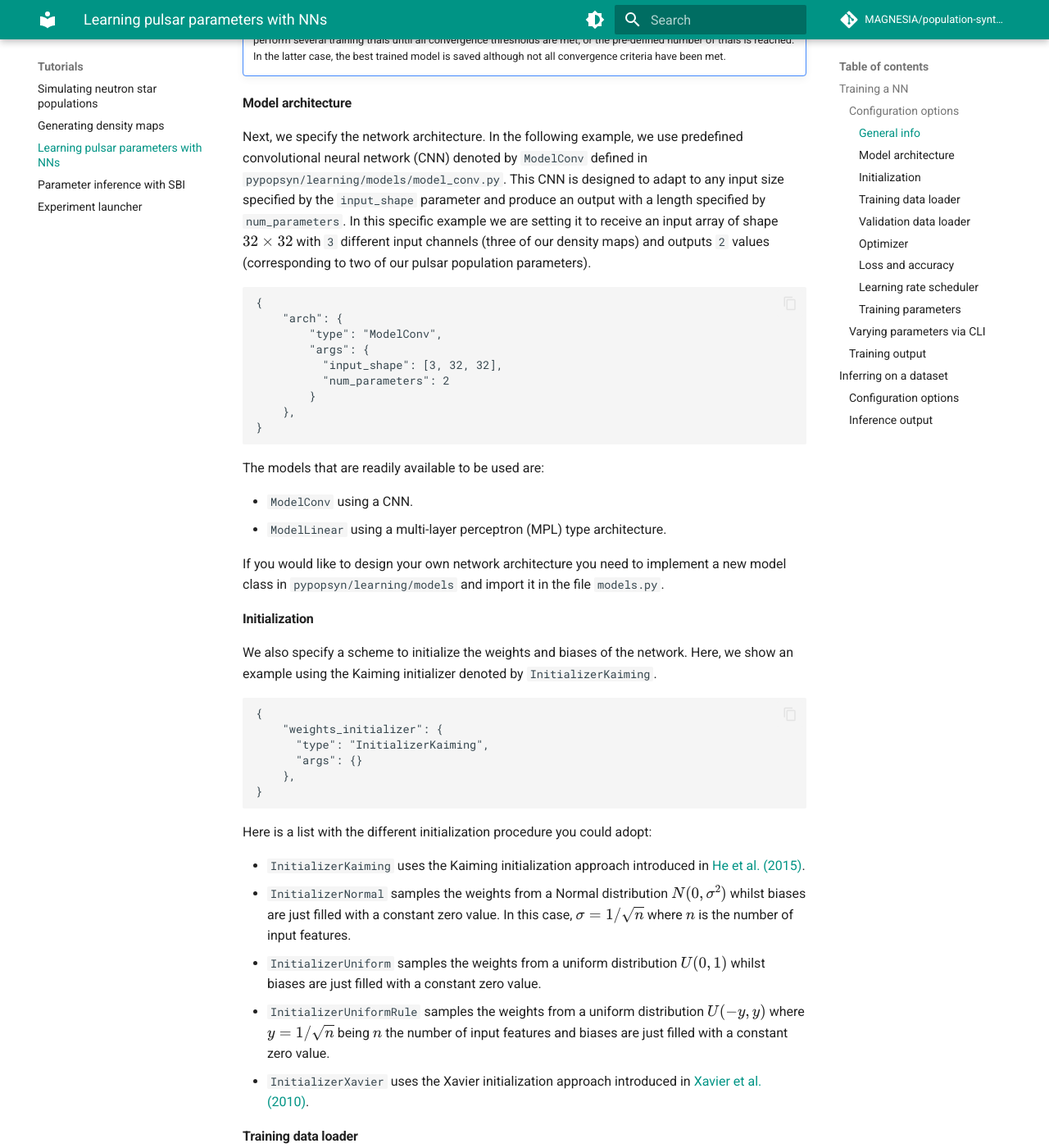
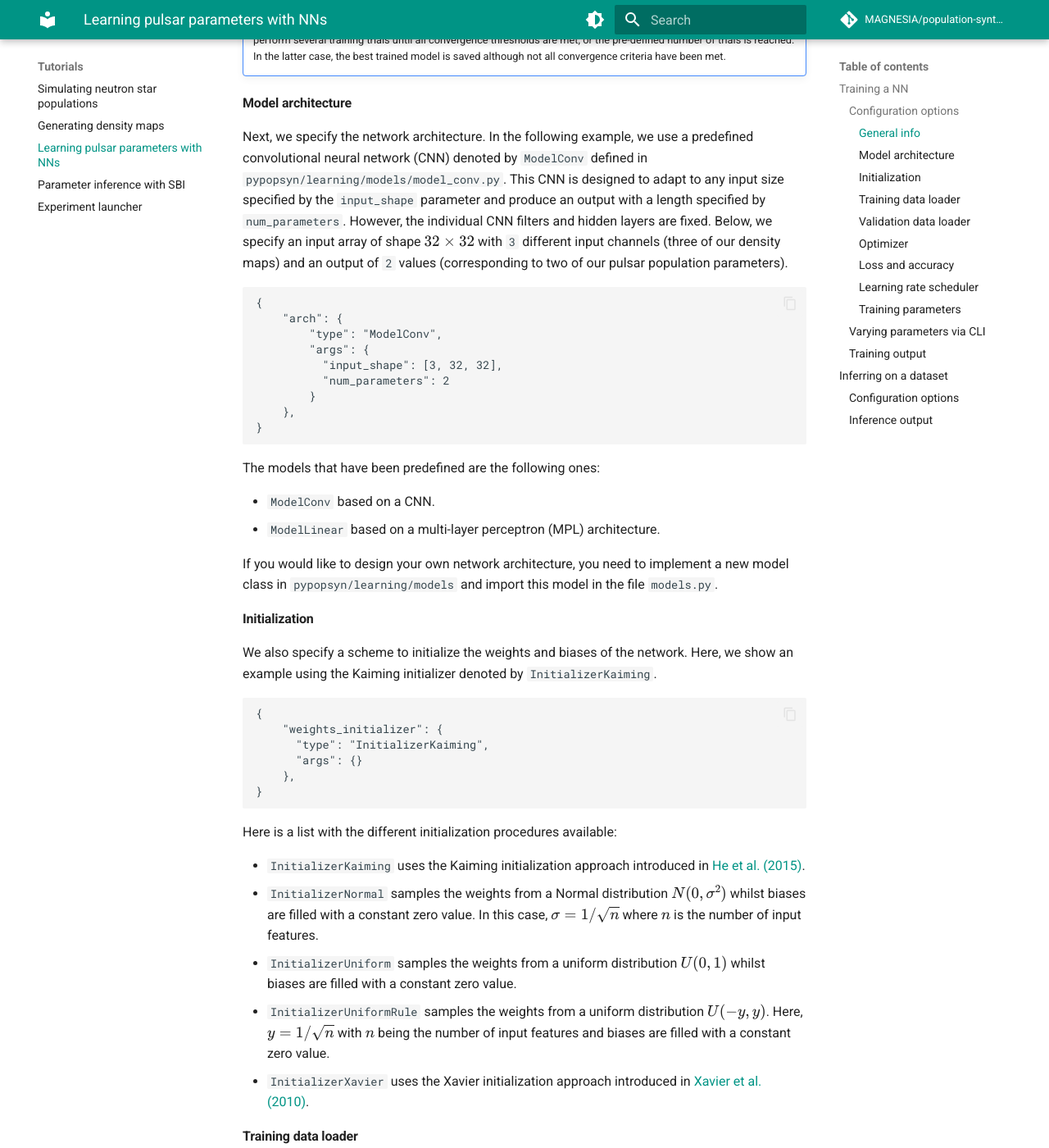
Before and after one commit to ice-csic-astroexotic/ML-Poppyns, an MkDocs documentation site: the page built from docs/tutorials/learning_tutorial_cnn.md, in a window 1280 px wide and 1400 px high, scrolled down 1734 px. Shown: the whole window at 82% size. Built offline with MkDocs 1.6.1 and Material for MkDocs 9.7.7, drawn with Linux system fonts in a browser that asks for light colours; formulas are drawn with MathJax 3; comment, search, counter and statistics services are not loaded.

Commit message:
Fixing a few typos.

````diff
--- a/docs/tutorials/learning_tutorial_cnn.md
+++ b/docs/tutorials/learning_tutorial_cnn.md
@@ -68,11 +68,12 @@ we consider the network to have reached sufficient performance in predicting our
 
 #### Model architecture
 
-Next, we specify the network architecture. In the following example, we use predefined convolutional neural network
-(CNN) denoted by `ModelConv` defined in `pypopsyn/learning/models/model_conv.py`.
-This CNN is designed to adapt to any input size specified by the `input_shape` parameter and produce an output with a length specified by `num_parameters`.
-In this specific example we are setting it to receive an input array of shape $32 \times 32$ with `3` different input channels
-(three of our density maps) and outputs `2` values (corresponding to two of our pulsar population parameters).
+Next, we specify the network architecture. In the following example, we use a predefined convolutional neural network
+(CNN) denoted by `ModelConv` defined in `pypopsyn/learning/models/model_conv.py`. This CNN is designed to adapt to
+any input size specified by the `input_shape` parameter and produce an output with a length specified by
+`num_parameters`. However, the individual CNN filters and hidden layers are fixed. Below, we specify an input array
+of shape $32 \times 32$ with `3` different input channels (three of our density maps) and an output of `2` values
+(corresponding to two of our pulsar population parameters).
 ```commandline
 {
     "arch": {
@@ -84,12 +85,12 @@ In this specific example we are setting it to receive an input array of shape $3
     },
 }
 ```
-The models that are readily available to be used are:
+The models that have been predefined are the following ones:
 
-* `ModelConv` using a CNN.
-* `ModelLinear` using a multi-layer perceptron (MPL) type architecture.
+* `ModelConv` based on a CNN.
+* `ModelLinear` based on a multi-layer perceptron (MPL) architecture.
 
-If you would like to design your own network architecture you need to implement a new model class in `pypopsyn/learning/models` and import it in the file `models.py`.
+If you would like to design your own network architecture, you need to implement a new model class in `pypopsyn/learning/models` and import this model in the file `models.py`.
 
 #### Initialization
 
@@ -103,12 +104,15 @@ Here, we show an example using the Kaiming initializer denoted by `InitializerKa
     },
 }
 ```
-Here is a list with the different initialization procedure you could adopt:
+Here is a list with the different initialization procedures available:
 
 * `InitializerKaiming` uses the Kaiming initialization approach introduced in [He et al. (2015)](https://arxiv.org/abs/1502.01852).
-* `InitializerNormal` samples the weights from a Normal distribution $N(0, \sigma^2)$ whilst biases are just filled with a constant zero value. In this case, $\sigma = 1 / \sqrt{n}$ where $n$ is the number of input features.
-* `InitializerUniform` samples the weights from a uniform distribution $U(0,1)$ whilst biases are just filled with a constant zero value.
-* `InitializerUniformRule` samples the weights from a uniform distribution $U(-y, y)$ where $y = 1 / \sqrt{n}$ being $n$ the number of input features and biases are just filled with a constant zero value.
+* `InitializerNormal` samples the weights from a Normal distribution $N(0, \sigma^2)$ whilst biases are filled
+ with a constant zero value. In this case, $\sigma = 1 / \sqrt{n}$ where $n$ is the number of input features.
+* `InitializerUniform` samples the weights from a uniform distribution $U(0,1)$ whilst biases are filled with
+ a constant zero value.
+* `InitializerUniformRule` samples the weights from a uniform distribution $U(-y, y)$. Here, $y = 1 / \sqrt{n}$
+ with $n$ being the number of input features and biases are filled with a constant zero value.
 * `InitializerXavier` uses the Xavier initialization approach introduced in [Xavier et al. (2010)](https://proceedings.mlr.press/v9/glorot10a.html).
 
 #### Training data loader
````
Also changed, not shown: docs/tutorials/learning_tutorial_sbi.md (+7 -4 lines).
